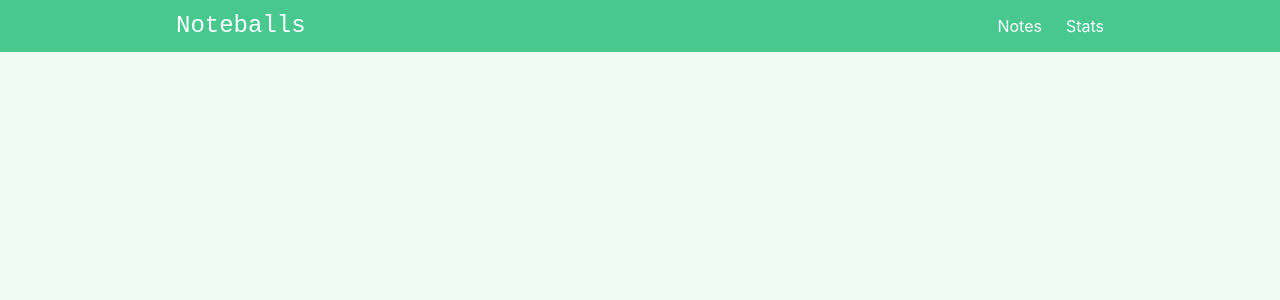
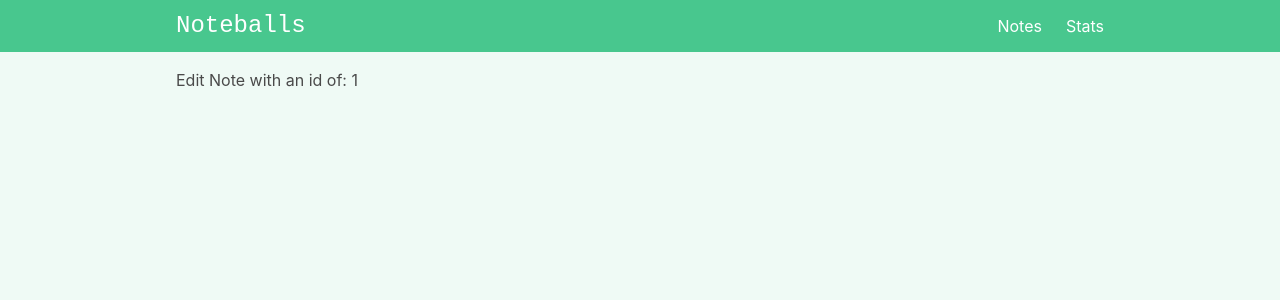
Before and after one commit to JCamiloo/noteballs, a Vue app: page /#/edit/1 in a window 1280 px wide. Shown: the top 300 px of the page. Built offline with nearby package versions, Linux system fonts and the light colour scheme.

Commit message:
add edit page

```diff
--- a/src/router/index.js
+++ b/src/router/index.js
@@ -1,12 +1,18 @@
 import { createRouter, createWebHashHistory } from 'vue-router'
 import NotesView from '@/views/NotesView.vue'
 import StatsView from '@/views/StatsView.vue'
+import EditNoteView from '@/views/EditNoteView.vue'
 
 const routes = [
   {
     path: '/',
     name: 'notes',
     component: NotesView
+  },
+  {
+    path: '/edit/:id',
+    name: 'edit-note',
+    component: EditNoteView
   },
   {
     path: '/stats',
--- /dev/null
+++ b/src/views/EditNoteView.vue
@@ -0,0 +1,5 @@
+<template>
+  <div class="edit-note">
+    <h1>Edit Note with an id of: {{ $route.params.id }}</h1>
+  </div>
+</template>
```
